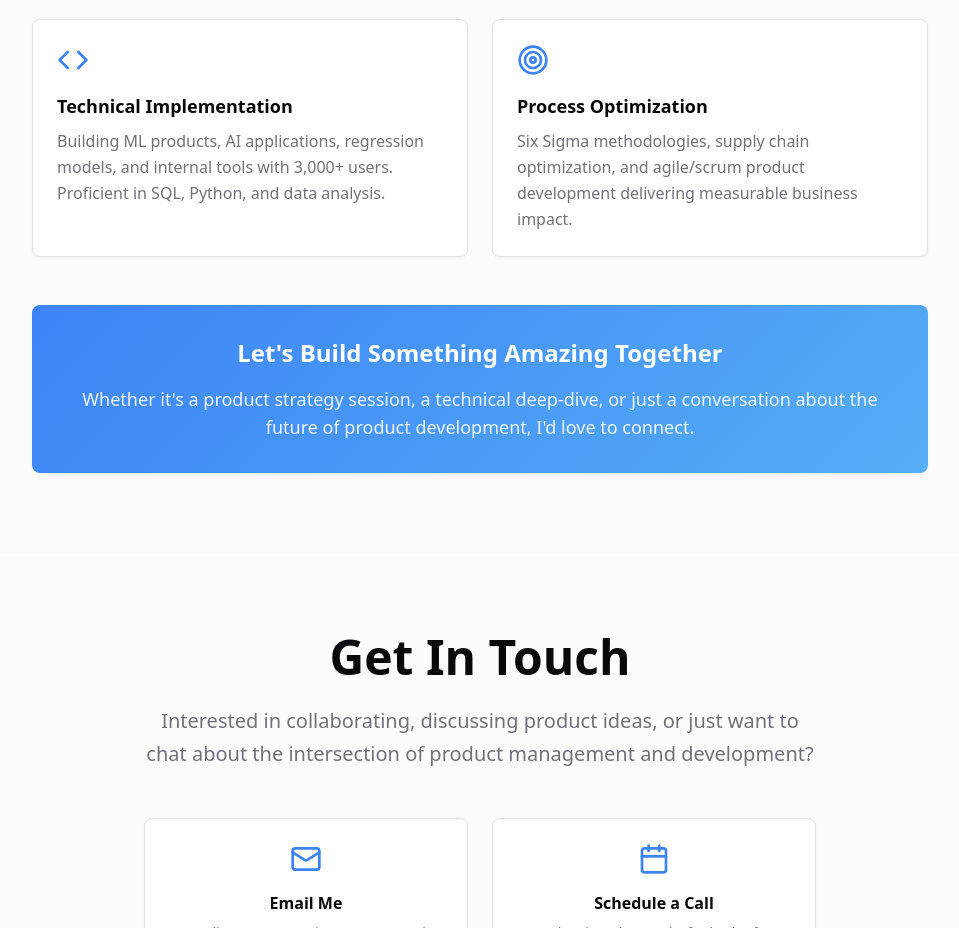
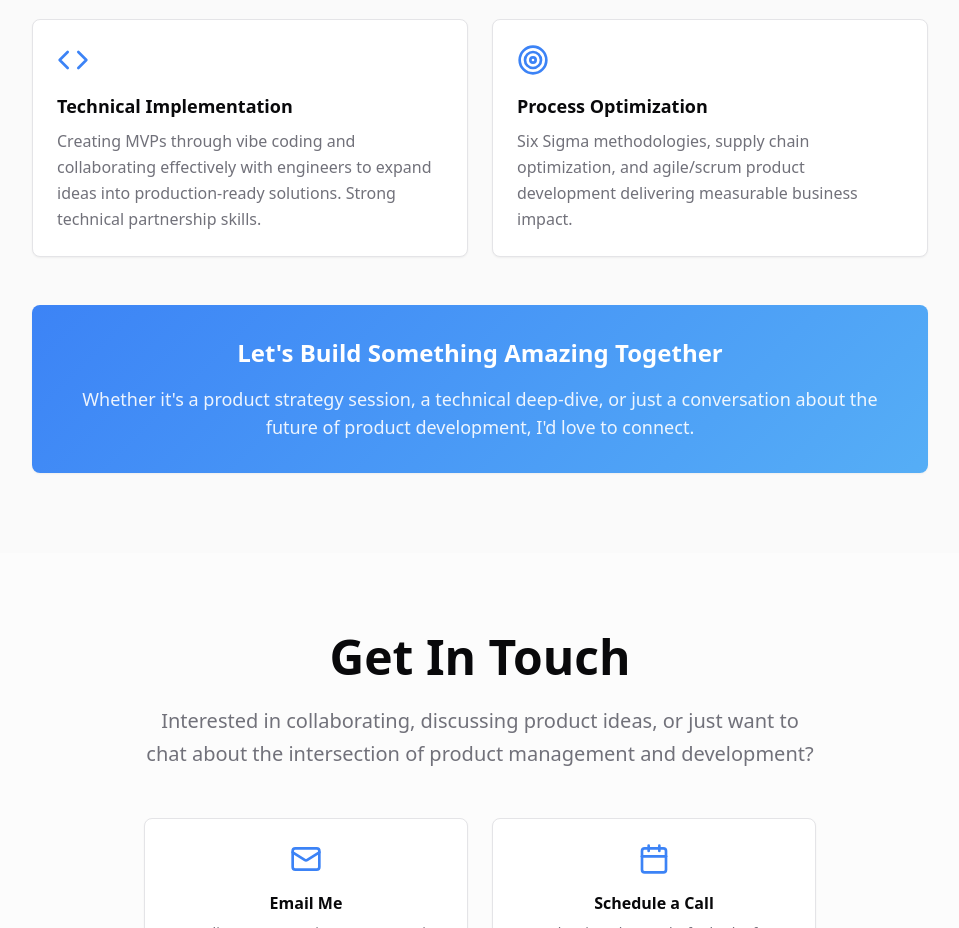
Before and after one commit to liamtheeke/liamtheeke-portfolio, a React (Vite) app: page / in a window 1280 px wide. Shown: the part 2440-3368 px from the top of the page, without its empty margins (160-1119 px from the left). Built offline with nearby package versions, Linux system fonts and the light colour scheme; the HTML template or start-up script is replaced by a standard one.

Commit message:
Update technical expertise description

```diff
--- a/src/components/About.tsx
+++ b/src/components/About.tsx
@@ -16,7 +16,7 @@ const About = () => {
     {
       icon: <Code className="w-8 h-8" />,
       title: "Technical Implementation",
-      description: "Building ML products, AI applications, regression models, and internal tools with 3,000+ users. Proficient in SQL, Python, and data analysis."
+      description: "Creating MVPs through vibe coding and collaborating effectively with engineers to expand ideas into production-ready solutions. Strong technical partnership skills."
     },
     {
       icon: <Target className="w-8 h-8" />,
```
